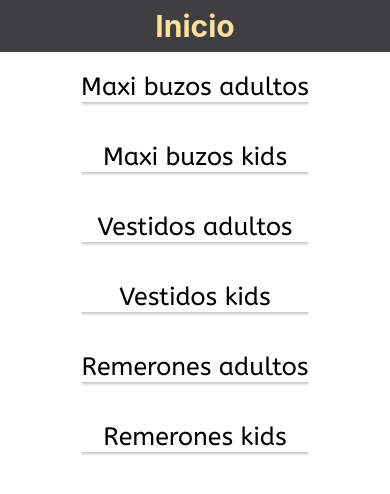
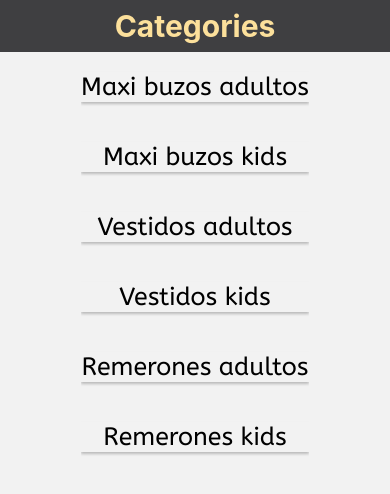
Before and after one commit to juanpablomcloughlin/ProyectoFinal-Desarrollo-de-app-McLoughlin, a React Native app: screen /Home in a window 390 px wide. Shown: the top 494 px of the page. Built offline with nearby package versions, Linux system fonts and the light colour scheme.

Commit message:
Desafio 3

```diff
--- a/App.js
+++ b/App.js
@@ -1,37 +1,13 @@
-import { useState } from "react";
-import Home from "./src/screens/Home";
-import ItemlListCategory from "./src/screens/ItemlListCategory";
 import { useFonts } from "expo-font";
 import { fonts } from "./src/global/fonts";
-import { StatusBar, View, StyleSheet } from "react-native";
-import { colors } from "./src/global/colors";
+import Navigator from "./src/navigation/Navigator";
 
+export default function App() {
+  const [fontsLoaded] = useFonts(fonts);
 
-export default function App () {
-
-  const [categorySelected, setCategorySelected] = useState('')
-  const [fontsLoaded] = useFonts(fonts)
-
-  if(!fontsLoaded) {
-    return null
+  if (!fontsLoaded) {
+    return null;
   }
 
-  return (
-    <View style={styles.container}>
-      <StatusBar style="auto" />
-      {categorySelected ? (
-      <ItemlListCategory category={categorySelected} />
-      ) : (
-        <Home setCategorySelected={setCategorySelected} />
-      )}
-    </View>
-  );
+  return <Navigator />
 }
-
-const styles = StyleSheet.create({
-  container: {
-    flex: 1,
-    color: colors.naranja_100,
-    alignItems: "center"
-  },
-});
--- a/src/components/Categories.jsx
+++ b/src/components/Categories.jsx
@@ -2,13 +2,13 @@ import { FlatList, Text, View } from "react-native";
 import categories from "../data/categories.json";
 import CategoryItem from "./CategoryItem";
 
-function Categories( { setCategorySelected } ) {
+function Categories( {navigation} ) {
   return (
     <View>
       <FlatList
         data={categories}
         renderItem={({ item }) => (
-          <CategoryItem setCategorySelected={setCategorySelected} category={item} />
+          <CategoryItem navigation={navigation} category={item} />
         )}
         keyExtractor={(category) => category}
       />
--- a/src/components/CategoryItem.jsx
+++ b/src/components/CategoryItem.jsx
@@ -1,13 +1,13 @@
 import { Pressable, StyleSheet, Text } from "react-native";
 import Card from "./Card";
 
-const CategoryItem = ({ category, setCategorySelected }) => {
+const CategoryItem = ({ category, navigation }) => {
   return (
-    <Card style={{ marginVertical: 20 }}>
-      <Pressable onPress={() => setCategorySelected(category)}>
+    <Pressable onPress={() => navigation.navigate("ItemListCategories", {category}) }>
+      <Card style={{ marginVertical: 20 }}>
         <Text style={styles.text}>{category}</Text>
-      </Pressable>
-    </Card>
+      </Card>
+    </Pressable>
   );
 };
 
--- a/src/components/ProductItem.jsx
+++ b/src/components/ProductItem.jsx
@@ -1,13 +1,37 @@
-import { StyleSheet, Text } from "react-native";
+import { Image, Pressable, StyleSheet, Text, useWindowDimensions } from "react-native";
 import Card from "./Card";
+import { useEffect, useState } from "react";
 
-const ProductItem = ({product}) => {
+const ProductItem = ({product, navigation}) => {
+  const [isPortrait, setIsPortrait] = useState(true)
+  const [isLandscape,setIsLandscape] = useState(false)
+
+  const {width, height} = useWindowDimensions()
+
+  useEffect(()=> {
+    if(height > width) {
+      setIsPortrait(true)
+      setIsLandscape(false)
+    } else {
+      setIsPortrait(false)
+      setIsLandscape(true)
+    }
+  }, [height, width])
+
   return (
     <>
-      <Card style={{marginVertical: 20}}>
-        <Text style={styles.text}>{product.title}</Text>
-        {/* Debo chequear en el Power Point para ponerle onda */}
-      </Card>
+      <Pressable onPress={() => navigation.navigate("ItemDetail", {id: product.id})}>
+        <Card
+          style={{
+            marginVertical: 20,
+            flexDirection: "row",
+            justifyContent: "space-between",
+          }}
+        >
+          <Text style={width < 400 ? styles.textMin : styles.text}>{product.title}</Text>
+          <Image style={styles.image} source={{uri: product.images}} />
+        </Card>
+      </Pressable>
     </>
   );
 };
@@ -16,7 +40,16 @@ export default ProductItem;
 
 const styles = StyleSheet.create({
     text:{
-        fontSize: 25,
-        textAlign: 'center'
+        fontSize: 20,
+        textAlign: 'center',
+        width: '70%'
+    },
+    textMin:{
+      fontSize: 14,
+      width: "70%"
+    },
+    image:{
+        width: 70,
+        height: 70
     }
 })
--- a/src/data/products.json
+++ b/src/data/products.json
@@ -1,146 +1,122 @@
 [
   {
-    "id": 123,
-    "nombre": "Maxi Buzo Sirenita",
-    "categoria": "Maxi buzos adultos",
-    "stock": 4,
-    "precio": 7500,
-    "edad": "adultos",
-    "rutaImagen": "./images/maxibuzosirenita.jpeg"
-  },
-  {
     "id": 133,
-    "nombre": "Maxi Buzo Gato",
-    "categoria": "Maxi buzos adultos",
+    "title": "Maxi Buzo Gato",
+    "category": "Maxi buzos adultos",
     "stock": 2,
-    "precio": 7500,
-    "edad": "adultos",
-    "rutaImagen": "./images/maxibuzogato.jpeg"
+    "price": 7500,
+    "images": "https://acdn.mitiendanube.com/stores/313/800/products/img_26841-3c0e8c5bb8e253c64316873096331106-480-0.webp"
   },
   {
     "id": 143,
-    "nombre": "Maxi Buzo Bob",
-    "categoria": "Maxi buzos adultos",
+    "title": "Maxi Buzo Once",
+    "category": "Maxi buzos adultos",
     "stock": 1,
-    "precio": 7500,
-    "edad": "adultos",
-    "rutaImagen": "./images/maxibuzobob.jpeg"
+    "price": 7500,
+    "images": "https://acdn.mitiendanube.com/stores/313/800/products/whatsapp-image-2023-02-22-at-10-03-18-11-8b33be68d8f151c09416770717454491-480-0.webp"
   },
   {
     "id": 213,
-    "nombre": "Maxi Buzo Stitch kids",
-    "categoria": "Maxi buzos kids",
+    "title": "Maxi Buzo Sirenita kids",
+    "category": "Maxi buzos kids",
     "stock": 3,
-    "precio": 7100,
-    "edad": "kids",
-    "rutaImagen": "./images/maxibuzostitchkids.jpg"
+    "price": 7100,
+    "images": "https://acdn.mitiendanube.com/stores/313/800/products/img_228916212239449811-4e659eca575e89be3d16213777430162-480-0.webp"
   },
   {
     "id": 223,
-    "nombre": "Maxi Buzo Angel kids",
-    "categoria": "Maxi buzos kids",
+    "title": "Maxi Buzo Paw Patrol kids",
+    "category": "Maxi buzos kids",
     "stock": 5,
-    "precio": 7100,
-    "edad": "kids",
-    "rutaImagen": "./images/maxibuzoangelkids.jpg"
+    "price": 7100,
+    "images": "https://acdn.mitiendanube.com/stores/313/800/products/img_24591-3573008b91f26d469816873090954361-480-0.webp"
   },
   {
     "id": 233,
-    "nombre": "Maxi buzo Hombre Araña kids",
-    "categoria": "Maxi buzos kids",
+    "title": "Maxi buzo Hombre Araña kids",
+    "category": "Maxi buzos kids",
     "stock": 2,
-    "precio": 7100,
-    "edad": "kids",
-    "rutaImagen": "./images/maxibuzohombrearaniakids.jpg"
+    "price": 7100,
+    "images": "https://acdn.mitiendanube.com/stores/313/800/products/img_25051-b44b7207d8e5b4b97e16873092937727-480-0.webp"
   },
   {
     "id": 313,
-    "nombre": "Remerón Mickey adulto",
-    "categoria": "Remerones adultos",
+    "title": "Remerón Mickey adulto",
+    "category": "Remerones adultos",
     "stock": 1,
-    "precio": 5500,
-    "edad": "adultos",
-    "rutaImagen": "./images/remeronmickeyadulto.jpeg"
+    "price": 5500,
+    "images": "https://acdn.mitiendanube.com/stores/313/800/products/img_1298-8287f97f271b7bdec616989489358178-480-0.webp"
   },
   {
     "id": 323,
-    "nombre": "Remerón Silvestre adulto",
-    "categoria": "Remerones adultos",
+    "title": "Remerón Silvestre adulto",
+    "category": "Remerones adultos",
     "stock": 7,
-    "precio": 5500,
-    "edad": "adultos",
-    "rutaImagen": "./images/remeronsilvestreadulto.jpeg"
+    "price": 5500,
+    "images": "https://acdn.mitiendanube.com/stores/313/800/products/img_1683-90247c39a33c66b05c16989499292099-480-0.webp"
   },
   {
     "id": 333,
-    "nombre": "Remerón Kitty adulto",
-    "categoria": "Remerones adultos",
+    "title": "Remerón Kitty adulto",
+    "category": "Remerones adultos",
     "stock": 5,
-    "precio": 5500,
-    "edad": "adultos",
-    "rutaImagen": "./images/remeronkittyadulto.jpeg"
+    "price": 5500,
+    "images": "https://acdn.mitiendanube.com/stores/313/800/products/dsc_62171-eed9d785598f21e34916299449343179-480-0.webp"
   },
   {
     "id": 413,
-    "nombre": "Remerón Sirenita kids",
-    "categoria": "Remerones kids",
+    "title": "Remerón Sirenita kids",
+    "category": "Remerones kids",
     "stock": 3,
-    "precio": 4900,
-    "edad": "kids",
-    "rutaImagen": "./images/remeronsirenitakids.jpg"
+    "price": 4900,
+    "images": "https://acdn.mitiendanube.com/stores/313/800/products/carebears-foto-08211-b1140709494429ad8316663946989313-480-0.webp"
   },
   {
     "id": 423,
-    "nombre": "Remerón Alicia Tattoo kids",
-    "categoria": "Remerones kids",
+    "title": "Remerón Alicia Tattoo kids",
+    "category": "Remerones kids",
     "stock": 9,
-    "precio": 4900,
-    "edad": "kids",
-    "rutaImagen": "./images/remeronaliciatattookids.jpg"
+    "price": 4900,
+    "images": "https://acdn.mitiendanube.com/stores/313/800/products/carebears-foto-10781-24294e42150490d45f16663945420930-480-0.webp"
   },
   {
     "id": 433,
-    "nombre": "Remeron Bugs Bunny kids",
-    "categoria": "Remerones kids",
+    "title": "Remeron Bugs Bunny kids",
+    "category": "Remerones kids",
     "stock": 2,
-    "precio": 4900,
-    "edad": "kids",
-    "rutaImagen": "./images/remeronbugsbunnykids.jpg"
+    "price": 4900,
+    "images": "https://acdn.mitiendanube.com/stores/313/800/products/carebears-foto-095611-9cb5aa5702f8c08f8816663964376435-480-0.webp"
   },
   {
     "id": 513,
-    "nombre": "Vestido Stitch+Angel",
-    "categoria": "Vestidos adultos",
+    "title": "Vestido Stitch+Angel",
+    "category": "Vestidos adultos",
     "stock": 6,
-    "precio": 5400,
-    "edad": "adultos",
-    "rutaImagen": "./images/vestidostitch+angel.jpeg"
+    "price": 5400,
+    "images": "https://acdn.mitiendanube.com/stores/313/800/products/whatsapp-image-2021-08-25-at-08-13-281-b3a4619b13e7ae129816299460243619-480-0.webp"
   },
   {
     "id": 523,
-    "nombre": "Vestido Cruella",
-    "categoria": "Vestidos adultos",
+    "title": "Vestido Cruella",
+    "category": "Vestidos adultos",
     "stock": 5,
-    "precio": 5400,
-    "edad": "adultos",
-    "rutaImagen": "./images/vestidocruella.jpeg"
+    "price": 5400,
+    "images": "https://acdn.mitiendanube.com/stores/313/800/products/img_49561-389a884271f589800916444414758688-480-0.webp"
   },
   {
     "id": 533,
-    "nombre": "Vestido Pato Lucas",
-    "categoria": "Vestidos adultos",
+    "title": "Vestido Pato Lucas",
+    "category": "Vestidos adultos",
     "stock": 4,
-    "precio": 5400,
-    "edad": "adultos",
-    "rutaImagen": "./images/vestidopatolucas.jpg"
+    "price": 5400,
+    "images": "https://acdn.mitiendanube.com/stores/313/800/products/carebears-foto-08281-adc27940ddb8e3b87116668803022311-480-0.webp"
   },
   {
     "id": 613,
-    "nombre": "Vestido Bob kids",
-    "categoria": "Vestidos kids",
+    "title": "Vestido Bob kids",
+    "category": "Vestidos kids",
     "stock": 2,
-    "precio": 4800,
-    "edad": "kids",
-    "rutaImagen": "./images/vestidobobkids.jpg"
+    "price": 4800,
+    "images": "https://acdn.mitiendanube.com/stores/313/800/products/carebears-foto-06191-d05281cd638fbe26bd16668804883187-480-0.webp"
   }
 ]
--- /dev/null
+++ b/src/navigation/Navigator.jsx
@@ -0,0 +1,39 @@
+import { createNativeStackNavigator } from "@react-navigation/native-stack";
+import { NavigationContainer } from "@react-navigation/native";
+import Home from "../screens/Home";
+import ItemDetail from "../screens/ItemDetail";
+import ItemListCategories from "../screens/ItemListCategories";
+import Header from "../components/Header";
+
+const Navigator = () => {
+  const Stack = createNativeStackNavigator();
+
+  return (
+    <NavigationContainer>
+      <Stack.Navigator
+        initialRouteName="Home"
+        screenOptions={({ route }) => ({
+          header: () => {
+            return (
+              <Header
+                title={
+                  route.name === "Home"
+                    ? "Categories"
+                    : route.name === "ItemListCategories"
+                    ? route.params.category
+                    : "Detail"
+                }
+              />
+            );
+          },
+        })}
+      >
+        <Stack.Screen name="Home" component={Home} />
+        <Stack.Screen name="ItemDetail" component={ItemDetail} />
+        <Stack.Screen name="ItemListCategories" component={ItemListCategories} />
+      </Stack.Navigator>
+    </NavigationContainer>
+  );
+};
+
+export default Navigator;
--- a/src/screens/Home.jsx
+++ b/src/screens/Home.jsx
@@ -2,11 +2,10 @@ import { Text, View, StyleSheet } from "react-native";
 import Header from "../components/Header";
 import Categories from "../components/Categories";
 
-function Home({setCategorySelected}) {
+function Home({navigation}) {
   return (
     <View style={styles.container}>
-      <Header title={"Inicio"}/>
-      <Categories setCategorySelected={setCategorySelected}/>
+      <Categories navigation={navigation}/>
     </View>
   );
 }
--- /dev/null
+++ b/src/screens/ItemDetail.jsx
@@ -0,0 +1,25 @@
+import { StyleSheet, Text, View } from 'react-native'
+import React, { useEffect, useState } from 'react'
+import allProducts from '../data/products.json'
+
+const ItemDetail = ({navigation, route}) => {
+  const [product, setProduct] = useState(null);
+
+  const {id} = route.params
+
+  useEffect(() => {
+    const productFinded = allProducts.find((product) => product.id === id);
+    setProduct(productFinded)
+  }, [id]);
+
+  return product ? (
+    <View>
+      <Text>{product.title}</Text>
+    </View>
+  ) : (<Text>Cargando...</Text>
+  )
+}
+
+export default ItemDetail
+
+const styles = StyleSheet.create({})
--- a/src/screens/ItemlListCategory.jsx
+++ b/src/screens/ItemListCategories.jsx
@@ -1,22 +1,24 @@
 import { useEffect, useState } from "react";
-import { View, FlatList, StyleSheet } from "react-native";
+import { View, FlatList, StyleSheet, Text, Pressable } from "react-native";
 import allProducts from "../data/products.json";
 import ProductItem from "../components/ProductItem";
 import Search from "../components/Search";
 
-function ItemListCategories({ category }) {
+function ItemListCategories({  navigation, route  }) {
   const [products, setProducts] = useState([]);
   const [keyword, setKeyword] = useState("");
 
+  const {category} = route.params
+
   useEffect(() => {
     if (category) {
-      const products = allProducts.filter(product => product.category === category);
-      const filteredProducts = products.filter(product =>
+      const products = allProducts.filter((product) => product.category === category);
+      const filteredProducts = products.filter((product) =>
         product.title.includes(keyword)
       );
       setProducts(filteredProducts);
     } else {
-      const filteredProducts = allProducts.filter(product =>
+      const filteredProducts = allProducts.filter((product) =>
         product.title.includes(keyword)
       );
       setProducts(filteredProducts);
@@ -28,7 +30,7 @@ function ItemListCategories({ category }) {
       <Search onSearch={setKeyword} />
       <FlatList
         data={products}
-        renderItem={({ item }) => <ProductItem item={item} />}
+        renderItem={({ item }) => <ProductItem product={item} navigation={navigation} />}
         keyExtractor={(item) => item.id}
       />
     </View>
@@ -40,7 +42,7 @@ export default ItemListCategories;
 const styles = StyleSheet.create({
   container: {
     flex: 1,
-    width: "100%",
+    width: '90%',
     justifyContent: "center",
     alignItems: "center",
   },
```
Also changed, not shown: package.json (+7 -2 lines), 1 other file (tests, documents, lock files or other folders).
